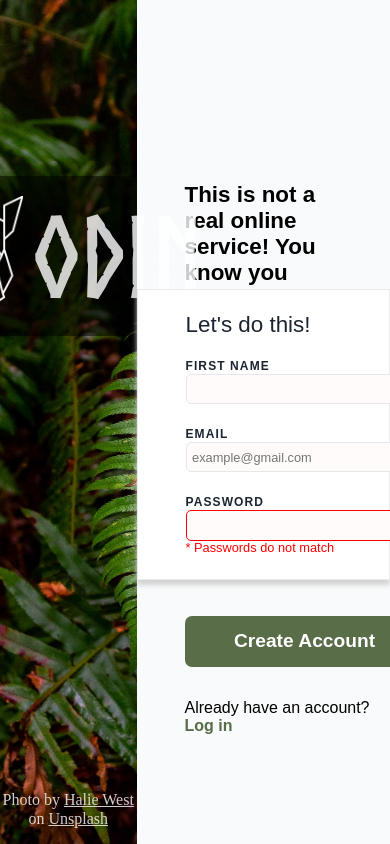
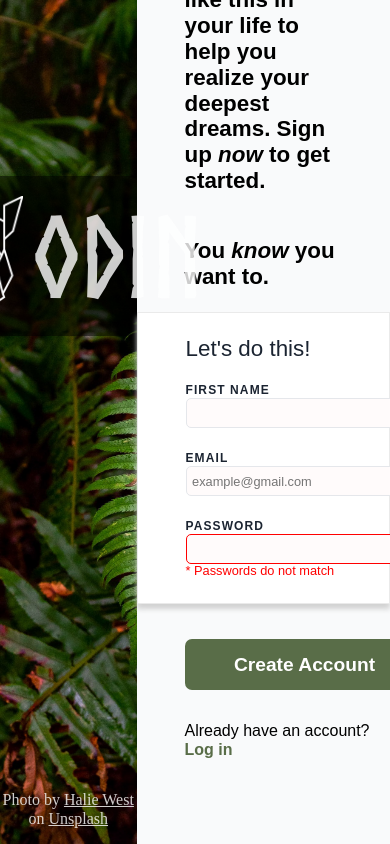
Before and after one commit to Kweebac/signupForm, a plain HTML site: page index.html in a window 390 px wide. Shown: the top 844 px of the page. Drawn offline with Linux system fonts and the light colour scheme.

Commit message:
Improved responsiveness when zoomed in and out

```diff
--- a/style.css
+++ b/style.css
@@ -21,6 +21,7 @@ body {
   background-size: cover;
   width: 35vw;
   height: 100%;
+  flex-grow: 1;
 
   display: flex;
   flex-flow: column;
@@ -78,13 +79,15 @@ body {
   width: 80%;
   font-size: 1.4rem;
   font-weight: bold;
-  padding-top: 10rem;
-  overflow: hidden;
+
+  display: flex;
+  flex-flow: column;
+  justify-content: flex-end;
 }
 
 /* Form div */
 .form-container > div:nth-child(2) {
-  height: 36vh;
+  height: 300px;
   width: 100%;
   background-color: white;
   border: 1px solid #eaeaea;
@@ -111,7 +114,7 @@ form > .column {
 form > .column > div {
   display: flex;
   flex-flow: column;
-  margin-bottom: 1.5rem;
+  padding-bottom: 1.5rem;
 }
 
 label {
```
